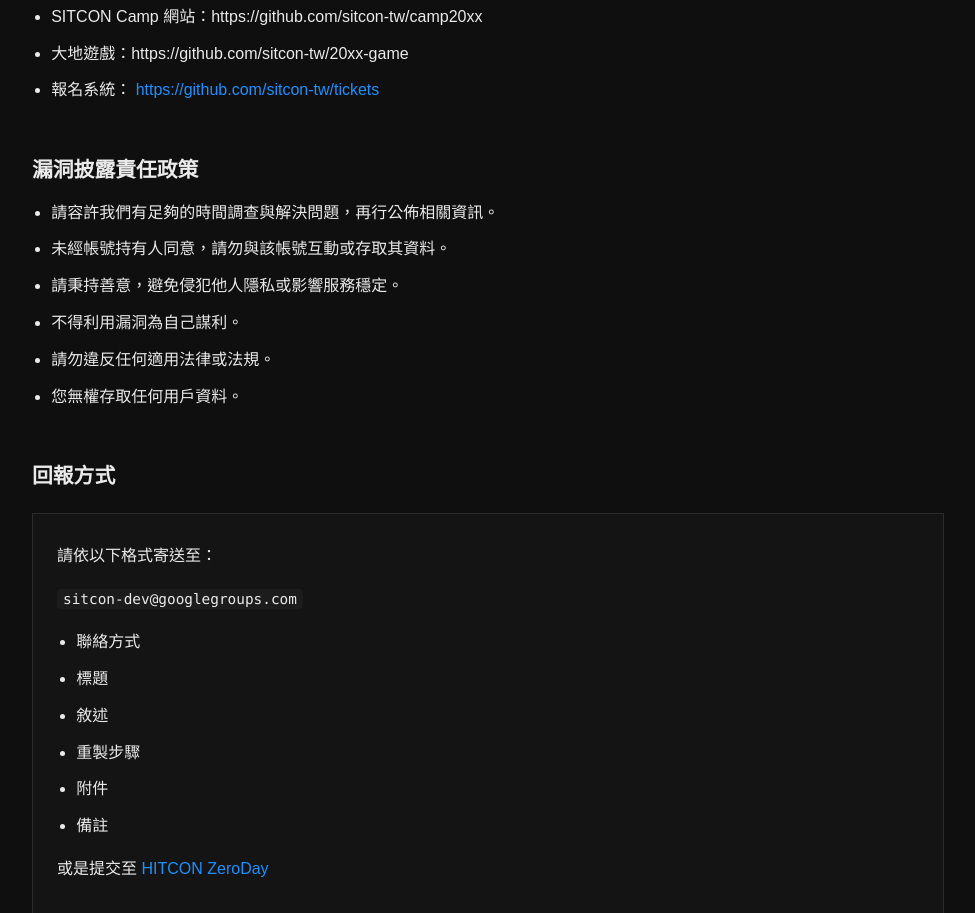
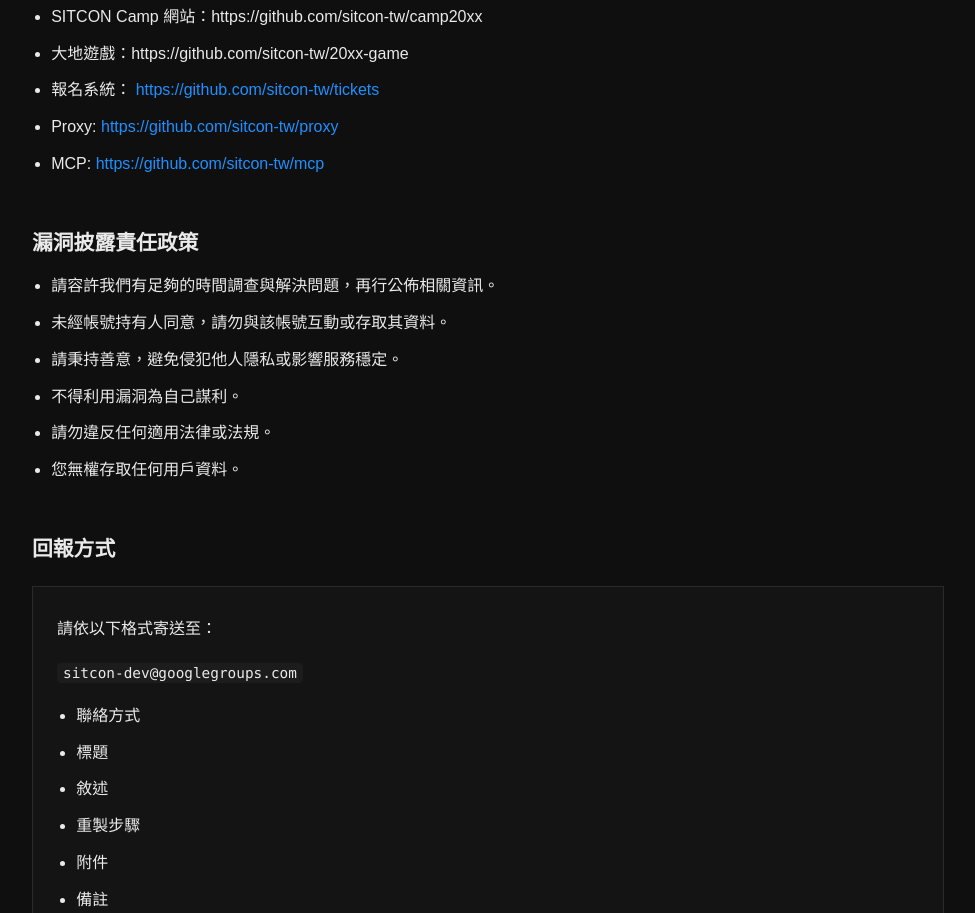
Before and after one commit to sitcon-tw/hacker, a website: page index.html in a window 1280 px wide. Shown: the part 802-1715 px from the top of the page, without its empty margins (152-1127 px from the left). Drawn offline with Linux system fonts and the light colour scheme; a web font is replaced by a local one.

Commit message:
chore: update README and add new links to index.html

```diff
--- a/index.html
+++ b/index.html
@@ -197,6 +197,14 @@
 					報名系統：
 					<a href="https://github.com/sitcon-tw/tickets/">https://github.com/sitcon-tw/tickets</a>
 				</li>
+				<li>
+					Proxy:
+					<a href="https://github.com/sitcon-tw/proxy">https://github.com/sitcon-tw/proxy</a>
+				</li>
+				<li>
+					MCP:
+					<a href="https://github.com/sitcon-tw/mcp">https://github.com/sitcon-tw/mcp</a>
+				</li>
 			</ul>
 
 			<h3>漏洞披露責任政策</h3>
```
Also changed, not shown: README.md.
